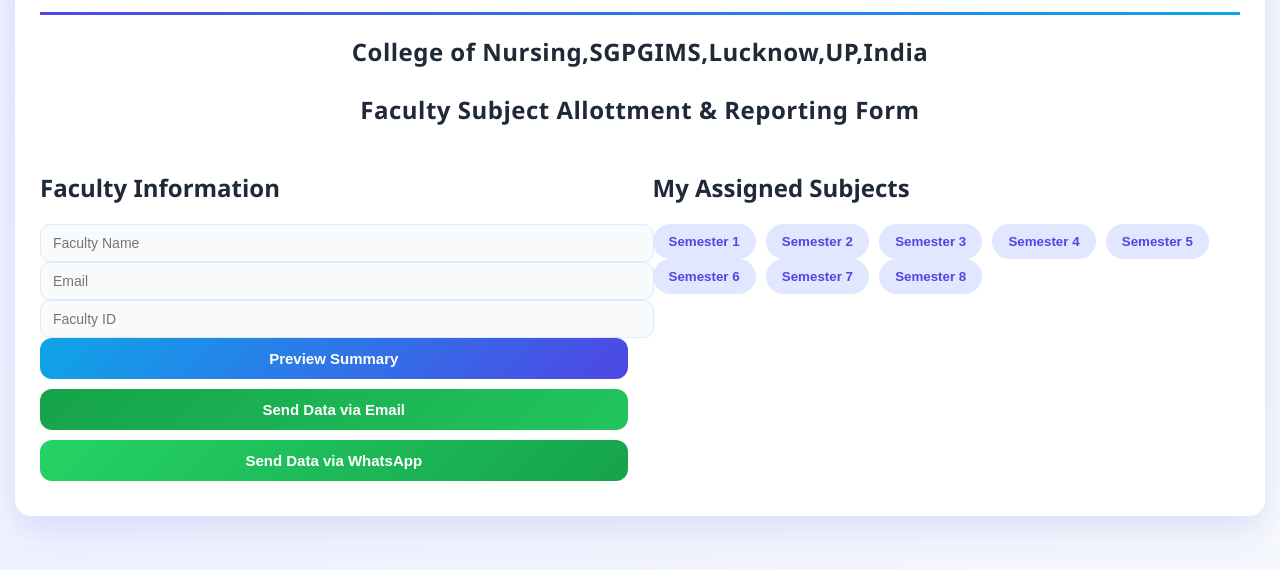
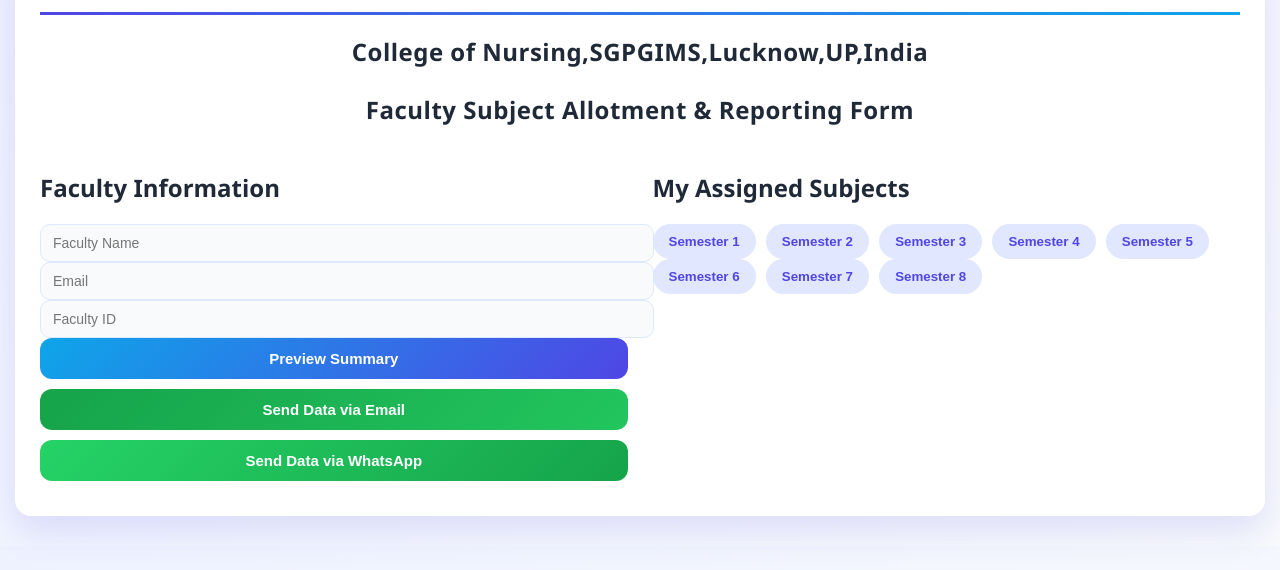
Before and after one commit to dsrk-pgi/faculty-form, a plain HTML site: page index.html in a window 1280 px wide. Shown: the part 80-650 px from the top of the page. Drawn offline with Linux system fonts and the light colour scheme.

Commit message:
Add files via upload

```diff
--- a/index.html
+++ b/index.html
@@ -14,7 +14,7 @@
             alt="Sanjay Gandhi Postgraduate Institute of Medical Sciences">
         </div>
         <h1>College of Nursing,SGPGIMS,Lucknow,UP,India</h1>
-        <h1>Faculty Subject Allottment & Reporting Form</h1>
+        <h1>Faculty Subject Allotment & Reporting Form</h1>
 
         <form id="facultyForm">
             <div class="form-content">
```
